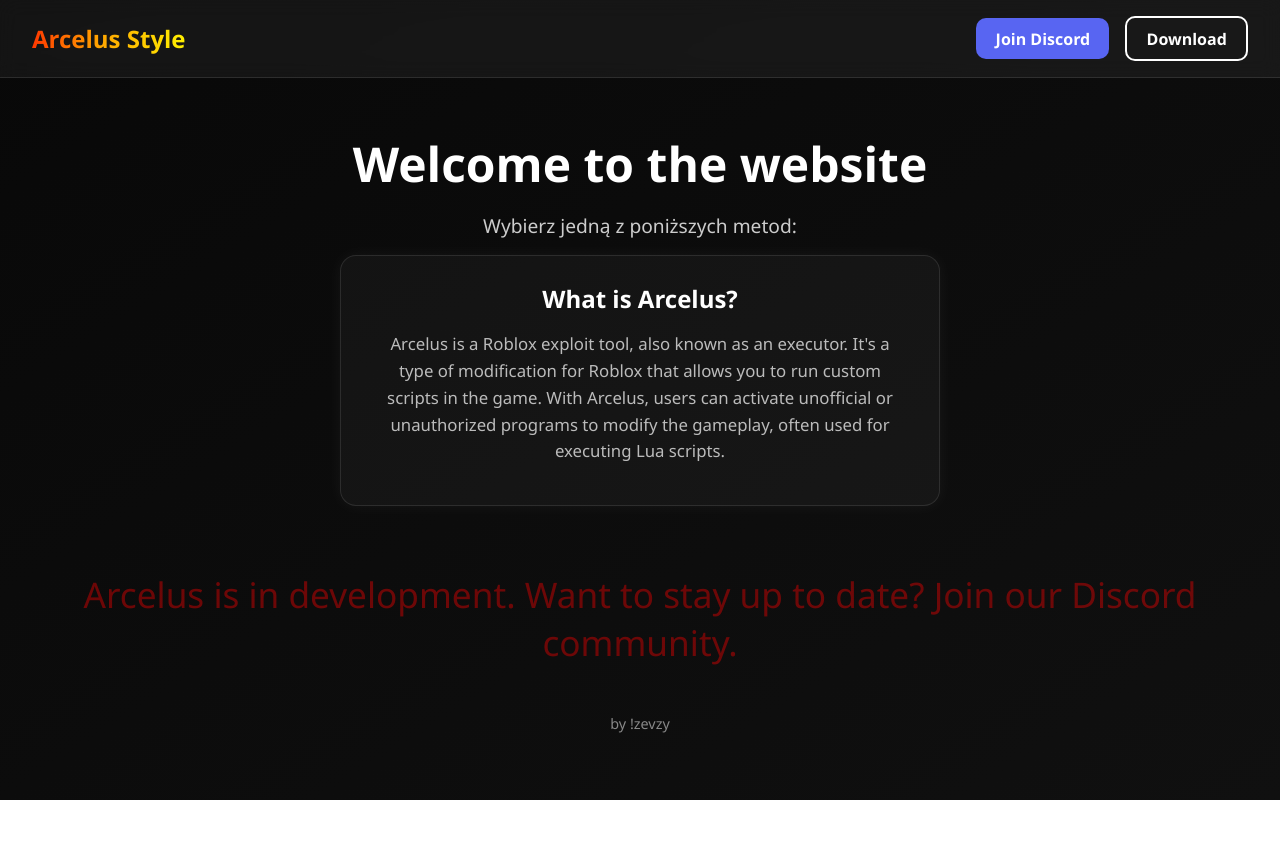
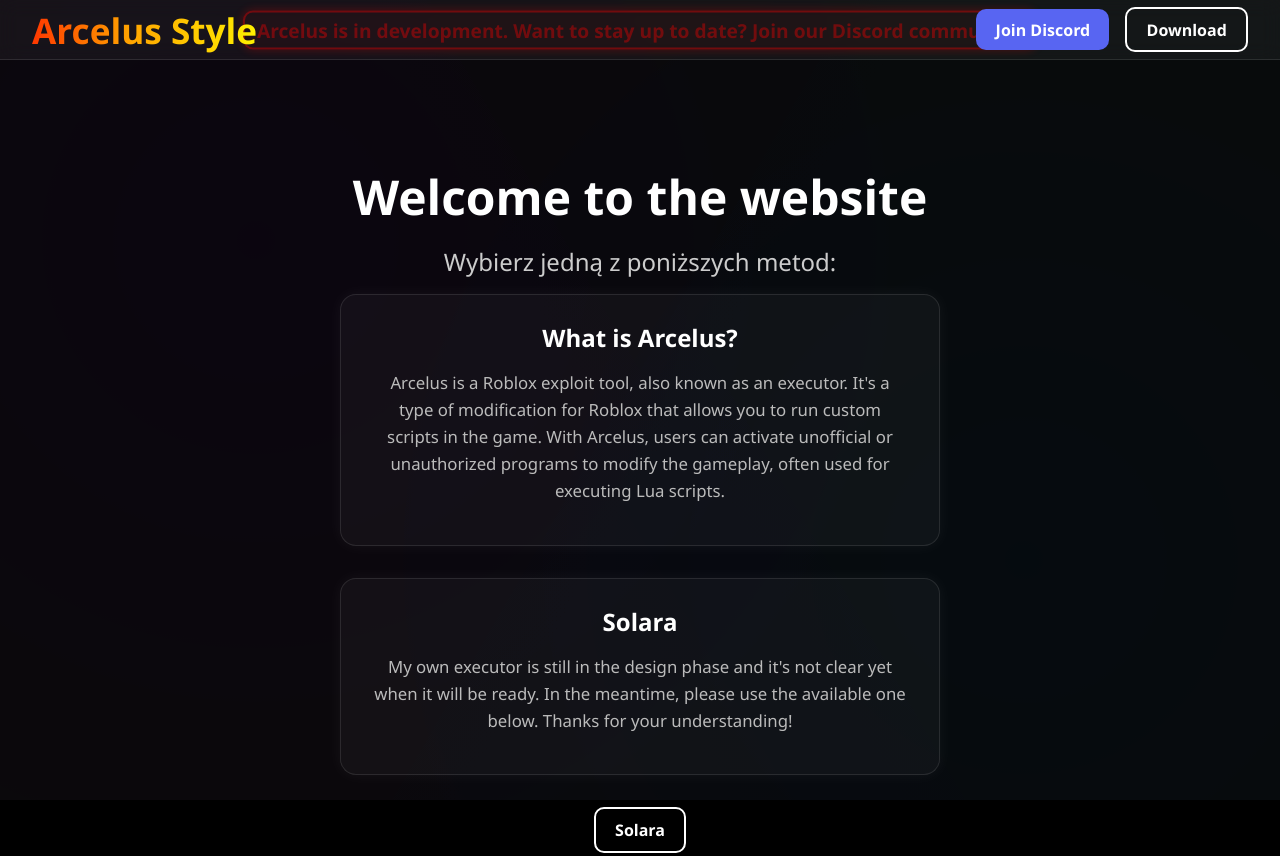
Before and after one commit to zevzy/Arcelus, a plain HTML site: page index.html.html in a window 1280 px wide. Shown: the top 856 px of the page. Before the commit the page ends 800 px from the top, so only its background shows below. Drawn offline with Linux system fonts and the light colour scheme.

Commit message:
Update index.html
Signed-off-by: zevzy <borskimikolaj82@gmail.com>

```diff
--- a/index.html.html
+++ b/index.html.html
@@ -2,7 +2,7 @@
 <html lang="pl">
 <head>
   <meta charset="UTF-8" />
-  <meta name="viewport" content="width=device-width, initial-scale=1.0" />
+  <meta name="viewport" content="width=device-width, initial-scale=1" />
   <title>Arcelus - Executor Roblox</title>
   <style>
     * {
@@ -13,9 +13,32 @@
 
     body {
       font-family: 'Segoe UI', Tahoma, Geneva, Verdana, sans-serif;
-      background: linear-gradient(to bottom right, #080808, #101010);
       color: #fff;
       overflow-x: hidden;
+      background: #000;
+      position: relative;
+    }
+
+    .background {
+      position: fixed;
+      top: 0;
+      left: 0;
+      width: 100%;
+      height: 100%;
+      z-index: -1;
+      background: radial-gradient(circle at 20% 30%, rgba(128, 0, 255, 0.4), transparent 60%),
+                  radial-gradient(circle at 80% 70%, rgba(0, 128, 255, 0.4), transparent 60%),
+                  linear-gradient(60deg, rgba(255, 0, 255, 0.1), transparent),
+                  linear-gradient(-60deg, rgba(0, 255, 255, 0.1), transparent),
+                  #0a0a0a;
+      background-blend-mode: overlay;
+      animation: moveBackground 20s ease-in-out infinite;
+    }
+
+    @keyframes moveBackground {
+      0% { background-position: 0% 0%; }
+      50% { background-position: 50% 50%; }
+      100% { background-position: 0% 0%; }
     }
 
     header {
@@ -31,22 +54,49 @@
       right: 0;
       z-index: 1000;
       border-bottom: 1px solid rgba(255, 255, 255, 0.1);
+      height: 60px;
+      position: relative; /* ważne dla absolute wewnątrz */
     }
 
     .logo {
-      font-size: 1.5rem;
-      font-weight: bold;
+      font-size: 2.2rem; /* powiększone */
+      font-weight: 700; /* pogrubione */
       background: linear-gradient(90deg, red, orange, yellow, green, cyan, blue, violet);
       background-size: 400% 400%;
       -webkit-background-clip: text;
       -webkit-text-fill-color: transparent;
       animation: gradientMove 6s ease infinite;
+      z-index: 10;
+      user-select: none;
+    }
+
+    .top-alert {
+      position: absolute;
+      top: 50%;
+      left: 50%;
+      transform: translate(-50%, -50%);
+      background: rgba(255, 0, 0, 0.1);
+      border: 2px solid red;
+      border-radius: 10px;
+      padding: 4px 12px;
+      text-align: center;
+      font-size: 1.2rem;
+      color: red;
+      font-weight: 700;
+      animation: blinkText 2s infinite ease-in-out;
+      white-space: nowrap;
+      box-shadow: 0 0 10px rgba(255, 0, 0, 0.7);
+      user-select: none;
+      pointer-events: none;
+      max-width: 90vw;
+      z-index: 9;
     }
 
     .header-buttons {
       display: flex;
       gap: 1rem;
       align-items: center;
+      z-index: 10;
     }
 
     .discord-btn {
@@ -57,6 +107,7 @@
       text-decoration: none;
       font-weight: bold;
       transition: background 0.3s;
+      white-space: nowrap;
     }
 
     .discord-btn:hover {
@@ -72,6 +123,7 @@
       font-weight: bold;
       text-decoration: none;
       transition: box-shadow 0.3s ease, background 0.3s ease;
+      white-space: nowrap;
     }
 
     .download-btn:hover {
@@ -85,7 +137,7 @@
       justify-content: center;
       align-items: center;
       text-align: center;
-      padding: 8rem 2rem 4rem;
+      padding: 6.5rem 2rem 4rem; /* uwzględniając header */
       animation: fadeIn 2s ease;
     }
 
@@ -95,7 +147,7 @@
     }
 
     p {
-      font-size: 1.2rem;
+      font-size: 1.5rem;
       margin-bottom: 1rem;
       color: #ccc;
     }
@@ -180,12 +232,19 @@
   </style>
 </head>
 <body>
+  <div class="background"></div>
+
   <div class="overlay">
     <h1>Arcelus</h1>
   </div>
 
   <header>
     <div class="logo">Arcelus Style</div>
+
+    <div class="top-alert">
+      Arcelus is in development. Want to stay up to date? Join our Discord community.
+    </div>
+
     <div class="header-buttons">
       <a href="https://discord.gg/bdGpY6EPB5" target="_blank" class="discord-btn">Join Discord</a>
       <a href="#" class="download-btn">Download</a>
@@ -206,9 +265,19 @@
       </p>
     </div>
 
-    <div class="footer-info">
-      Arcelus is in development. Want to stay up to date? Join our Discord community.
+    <div class="description-box">
+      <h2>Solara</h2>
+      <p>
+        My own executor is still in the design phase and it's not clear yet when it will be ready.
+        In the meantime, please use the available one below.
+        Thanks for your understanding!
+      </p>
     </div>
+
+    <div class="header-buttons">
+      <a href="https://getsolara.dev/" class="download-btn">Solara</a>
+    </div>
+
     <div class="credit">by !zevzy</div>
   </main>
 </body>
```
